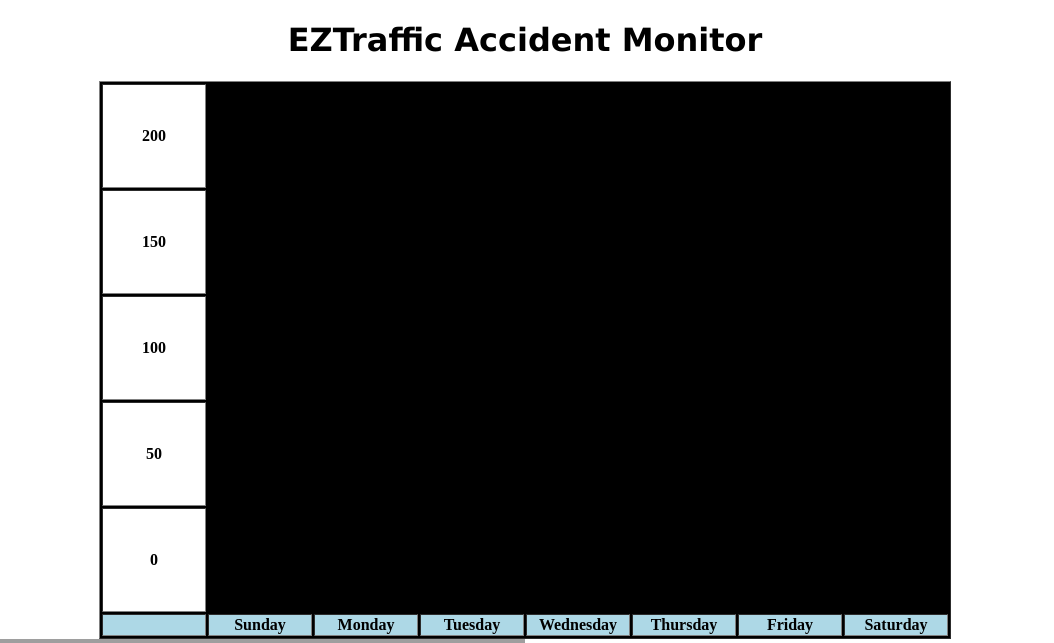
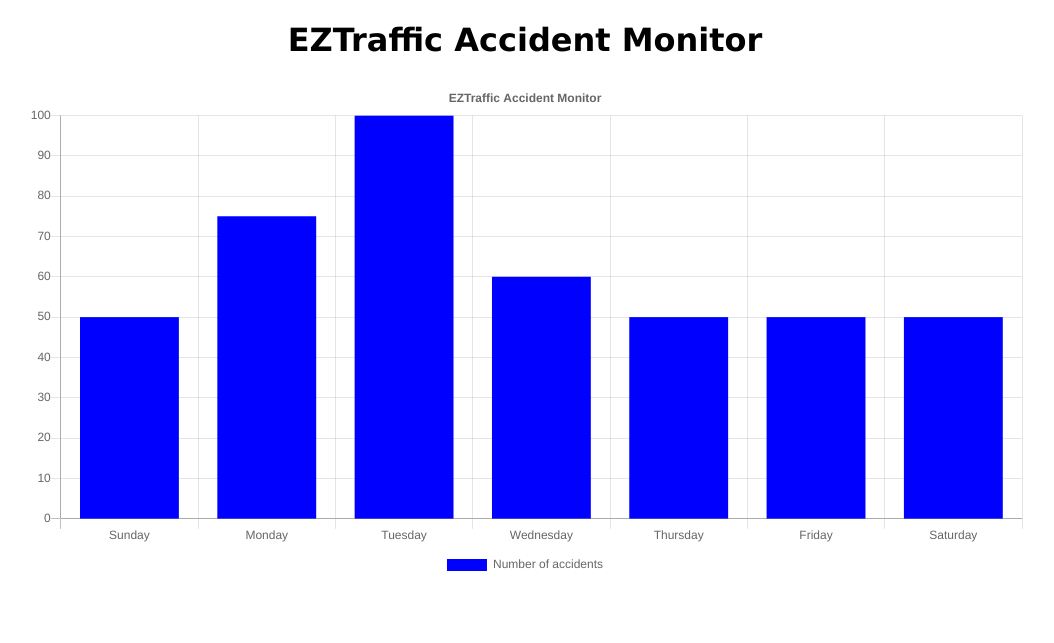
Before and after one commit to hampster2018/SoftwareEngineeringProject, a Flask app: page / in a window 1280 px wide. Shown: the top 643 px of the page, without its empty margins (115-1169 px from the left). After the commit the page ends 571 px from the top, so only its background shows below. Run offline with Flask 2, Linux system fonts and the light colour scheme; lists and menus that the app fills with data are empty; grey boxes are pictures that could not be loaded.

Commit message:
Update accidentMonitor.html
Changed bar graph to JavaScript using Chart.js

```diff
--- a/templates/accidentMonitor.html
+++ b/templates/accidentMonitor.html
@@ -1,30 +1,51 @@
 <!DOCTYPE html>
 <html lang="en">
+    <script src="https://cdnjs.cloudflare.com/ajax/libs/Chart.js/2.9.4/Chart.js">
+</script>
 <head>
     <meta charset="UTF-8">
     <title>EZTraffic Accident Monitor</title>
 </head>
 <body>
     <h1 style="text-align:center; font-family: verdana;"> EZTraffic Accident Monitor</h1>
-    <table style="margin-left:auto; margin-right:auto" border=1px bgcolor = "black">
-        <tr bgcolor="white"> <th height="100"> 200 </th> </tr>
-        <tr bgcolor="white"> <th height="100"> 150 </th> </tr>
-        <tr bgcolor="white"> <th height="100"> 100 </th> </tr>
-        <tr bgcolor="white"> <th height="100"> 50 </th> </tr>
-        <tr bgcolor="white"> <th height="100"> 0 </th> </tr>
 
-        <tr bgcolor = "lightblue">
-            <th width="100"> </th>
-            <th width="100"> Sunday </th>
-            <th width="100"> Monday </th>
-            <th width="100"> Tuesday </th>
-            <th width="100"> Wednesday </th>
-            <th width="100"> Thursday </th>
-            <th width="100"> Friday </th>
-            <th width="100"> Saturday </th>
-        </tr>
-    </table>
-    <img src = "map_image.png"  alt = "This is a map image"
-     height = 50% width = 50%>
+    <canvas id = "chart" style = "margin-left: auto; margin-right: auto;max-height: 1000px; max-width: 1000px;"> </canvas>
+    <script>
+        var xValues = ["Sunday", "Monday", "Tuesday", "Wednesday", "Thursday", "Friday", "Saturday"];
+        var yValues = [50, 75, 100, 60, 50, 50 ,50];
+        var barColors = "blue"
+
+        new Chart("chart",  {
+            type: "bar",
+            data: {
+                labels: xValues,
+                datasets: [{
+                    label: "Number of accidents",
+                    backgroundColor: barColors,
+                    data: yValues,
+                }]
+            },
+            options: {
+                legend: {
+                    display: true,
+                    title: {
+                        text: "Values"
+                    },
+                    position: "bottom"
+                },
+                title: {
+                    display: true,
+                    text: "EZTraffic Accident Monitor"
+                },
+                scales: {
+                    yAxes: [{
+                        ticks: {
+                            beginAtZero: true
+                        }
+                    }]
+                }
+            }
+        });
+    </script>
 </body>
 </html>
```
